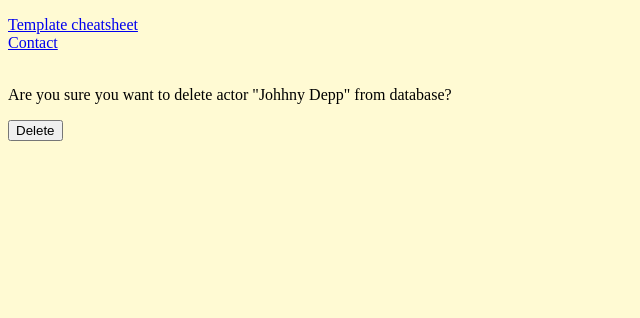
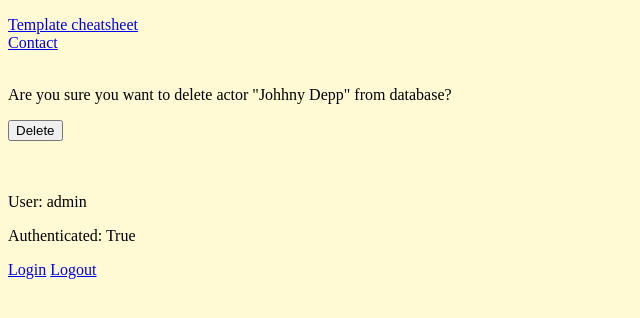
Before and after one commit to Simecekk/hollymovies_pt5, a Django app: page /actor/delete/1/ in a window 1280 px wide. Shown: the part 262-580 px from the top of the page, without its empty margins (0-640 px from the left). Run offline with Django 3.2, Linux system fonts and the light colour scheme; a user stored in the database is signed in; data comes from the database, SQL or seed files in the repository.

Commit message:
added logout view

```diff
--- a/hollymovies_5/settings.py
+++ b/hollymovies_5/settings.py
@@ -104,6 +104,7 @@ AUTH_PASSWORD_VALIDATORS = [
 ]
 
 LOGIN_REDIRECT_URL = 'homepage'
+LOGOUT_REDIRECT_URL = 'homepage'
 
 # Internationalization
 # https://docs.djangoproject.com/en/3.2/topics/i18n/
--- a/hollymovies_5/urls.py
+++ b/hollymovies_5/urls.py
@@ -15,10 +15,11 @@ Including another URLconf
 """
 from django.contrib import admin
 from django.urls import path, include
-from django.contrib.auth.views import LoginView
+from django.contrib.auth.views import LoginView, LogoutView
 
 
 urlpatterns = [
+    path('accounts/logout/', LogoutView.as_view(), name='logout'),
     path('accounts/login/', LoginView.as_view(), name='login'),
     path('admin/', admin.site.urls),
     path('', include('movies.urls'), name='movies'),
--- a/movies/templates/base.html
+++ b/movies/templates/base.html
@@ -22,5 +22,15 @@
 {% block body %}
 {% endblock body %}
 
+{% block auth %}
+    <br>
+    <br>
+    <p>User: {{ request.user }}</p>
+    <p>Authenticated: {{ request.user.is_authenticated }}</p>
+    <a href="{% url 'login' %}">Login</a>
+    <a href="{% url 'logout' %}">Logout</a>
+    <br>
+    <br>
+{% endblock auth %}
 </body>
 </html>
--- a/movies/templates/homepage.html
+++ b/movies/templates/homepage.html
@@ -10,7 +10,4 @@
     <p>Number of actors - {{ number_of_actors }}</p>
     <p>Number of directors - {{ number_of_directors }}</p>
     <p>Number of books - {{ number_of_books }}</p>
-
-    <p>User: {{ request.user }}</p>
-    <p>Authenticated: {{ request.user.is_authenticated }}</p>
 {% endblock body %}
```
